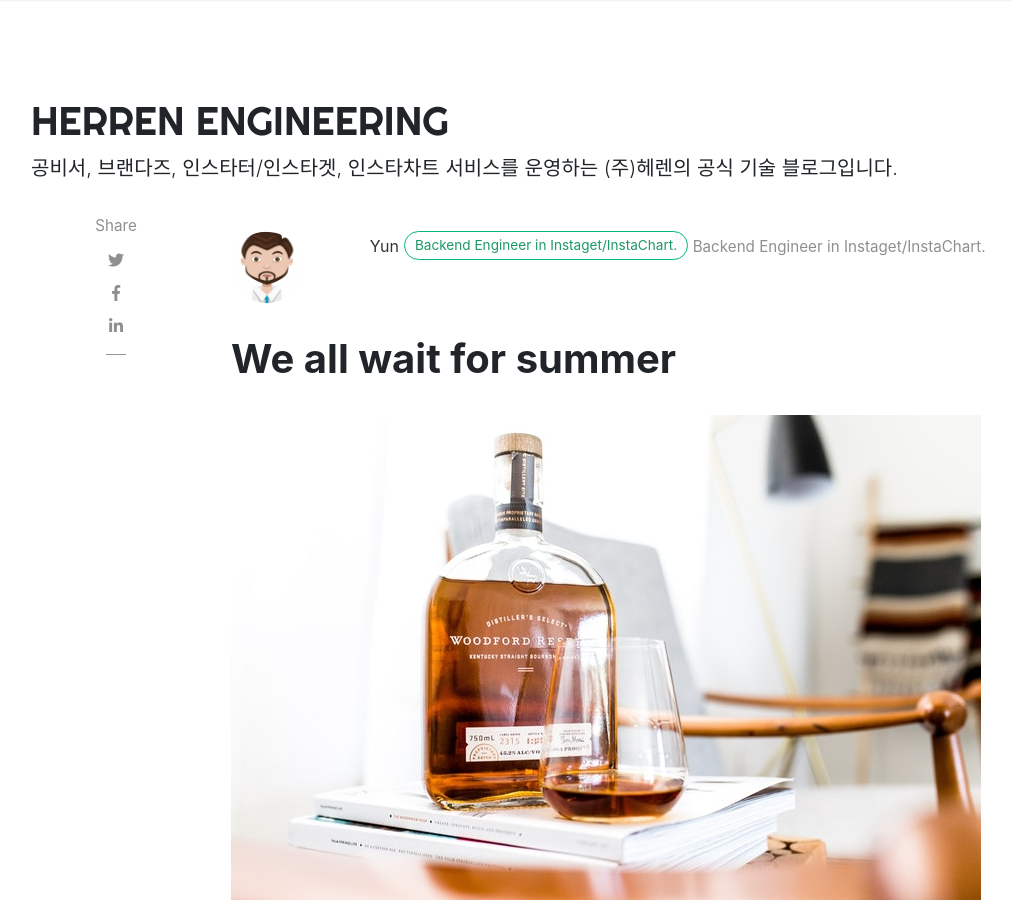
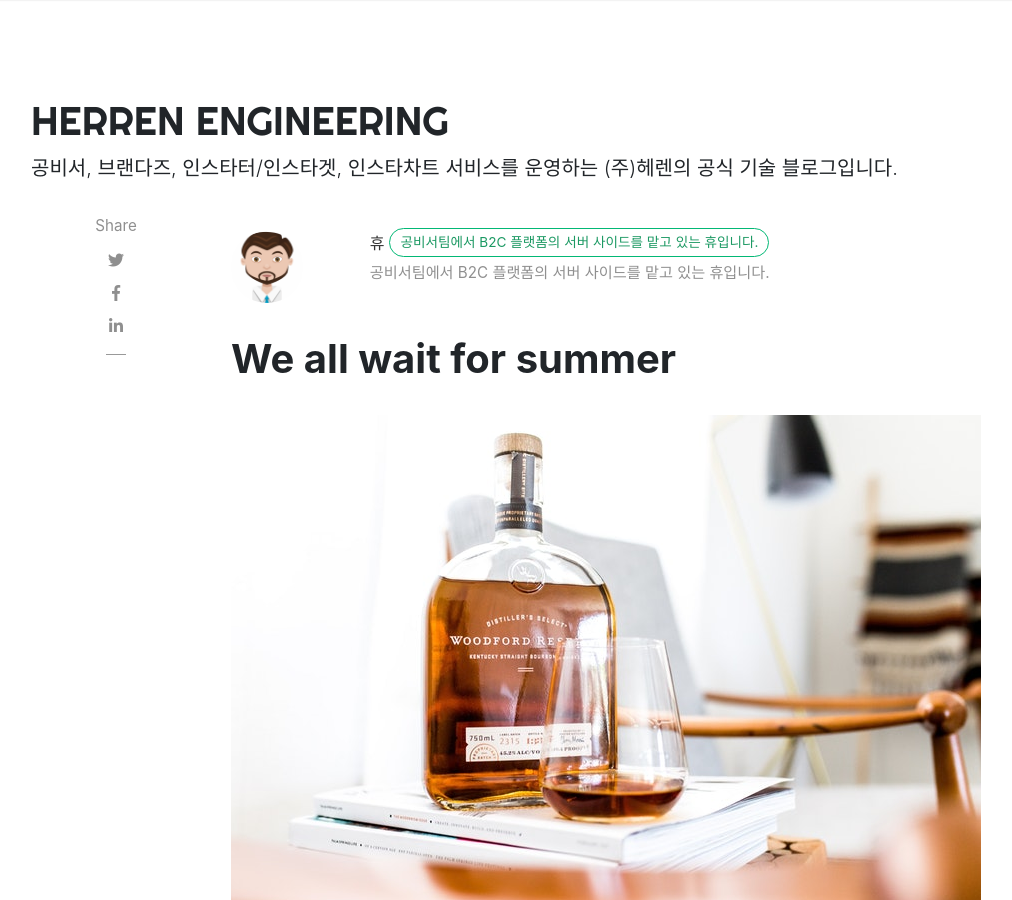
Before and after one commit to herrenofficial/engineering-blog, a Jekyll site: the page built from _posts/2018-01-12-we-all-wait-for-summer.md, in a window 1280 px wide and 900 px high. Shown: the whole window, without its empty margins (54-1066 px from the left). Built offline with Jekyll 4.4.1, drawn with Linux system fonts in a browser that asks for light colours; nearby versions of some CDN libraries; comment, search, counter and statistics services are not loaded.

Commit message:
Update _config.yml

```diff
--- a/_config.yml
+++ b/_config.yml
@@ -14,31 +14,24 @@
 # Authors
 authors:
   sal:
-    name: Sal
-    display_name: Sal
+    name: 배상윤
+    display_name: Yun
     gravatar: e56154546cf4be74e393c62d1ae9f9d4
     email: wowthemesnet@gmail.com
     web: https://www.wowthemes.net
     twitter: https://twitter.com/wowthemesnet
-    description: "Author of Mediumish, a Bootstrap Medium styled template available for WordPress, HTML, Ghost and Jekyll. You are currently previewing Jekyll template demo."
+    job: "백엔드 엔지니어"
+    description: "인스타팀에서 백엔드 엔지니어를 맡고 있는 윤입니다."
   john:
-    name: John
-    display_name: John
+    name: 박희우
+    display_name: 휴
     avatar: 'assets/images/avatar.png'
     gravatar: b1cc14991db7a456fcd761680bbc8f81
     email: wowthemesnet@gmail.com
     web: https://www.wowthemes.net
     twitter: https://twitter.com/wowthemesnet
-    description: "This is the author box. Write a short description of the author here. You are currently previewing Mediumish demo, a Jekyll template compatible with Github pages."
-  john:
-    name: 배상윤
-    display_name: Yun
-    avatar: 'assets/images/avatar.png'
-    gravatar: DC989F2C4275612E06B3AB295188A636
-    email: wowthemesnet@gmail.com
-    web: https://cereme.github.io
-    twitter: https://twitter.com/wowthemesnet
-    description: "Backend Engineer in Instaget/InstaChart."
+    job: "백엔드 엔지니어"
+    description: "공비서팀에서 B2C 플랫폼의 서버 사이드를 맡고 있는 휴입니다."
 
 # Plugins
 plugins:
```
